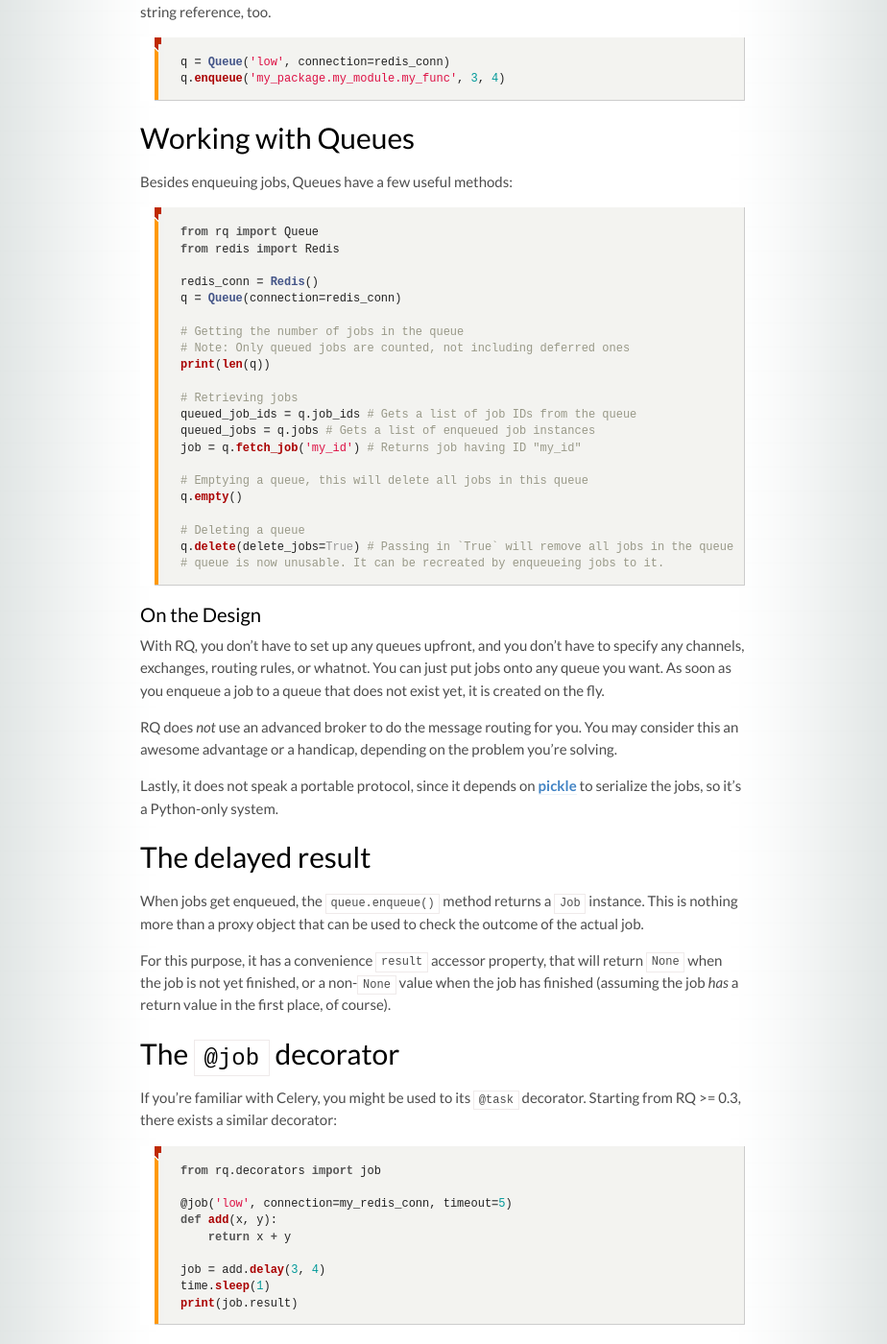
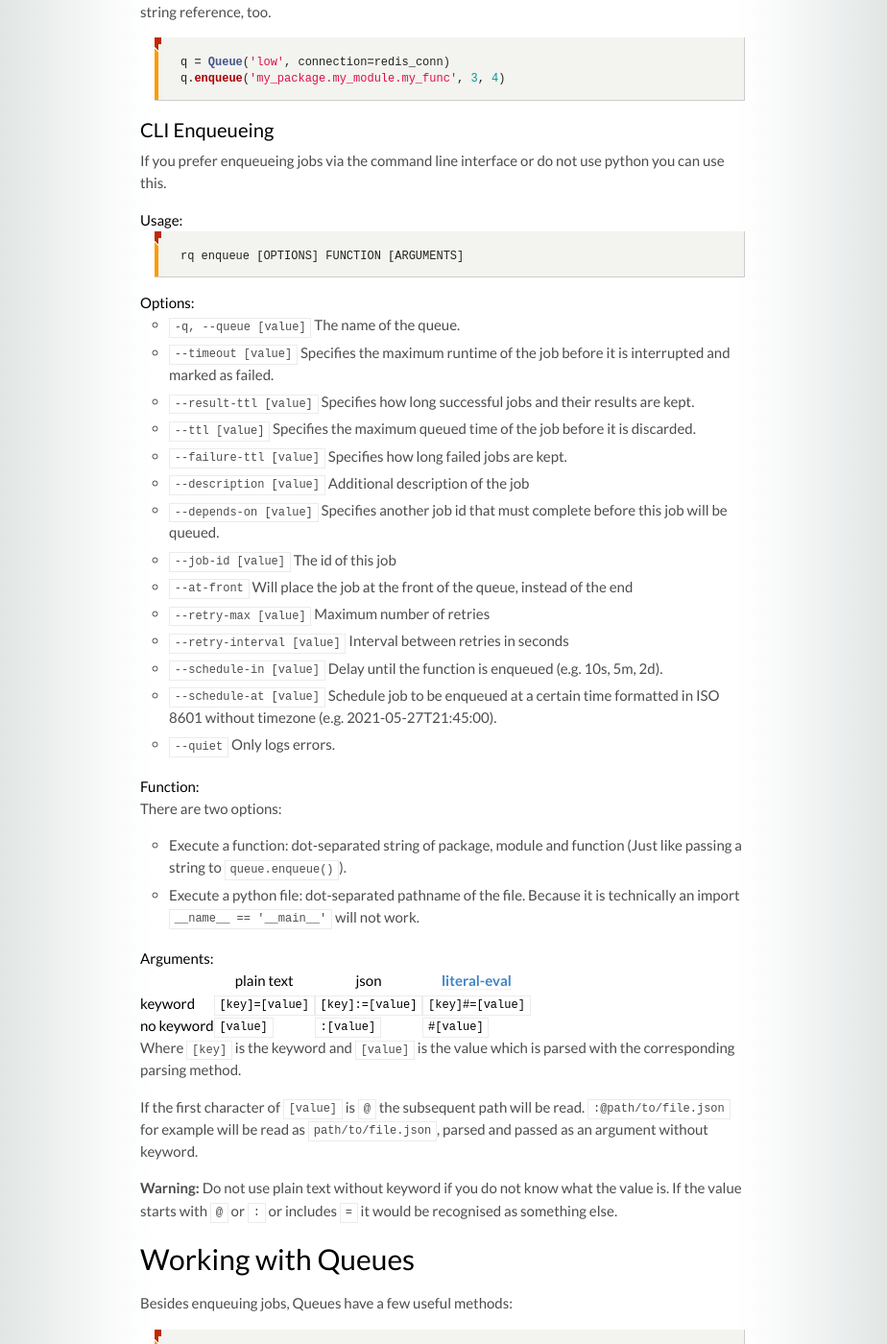
Before and after one commit to rq/rq, a Jekyll site: the page built from docs/docs/index.md, in a window 1280 px wide and 1400 px high, scrolled down 2088 px. Shown: the whole window at 96% size, without its empty margins (179-1103 px from the left). Built offline with Jekyll 4.4.1, drawn with Linux system fonts in a browser that asks for light colours; some web fonts are replaced; comment, search, counter and statistics services are not loaded.

Commit message:
add docs

````diff
--- a/docs/docs/index.md
+++ b/docs/docs/index.md
@@ -101,6 +101,64 @@ you can pass the function as a string reference, too.
 q = Queue('low', connection=redis_conn)
 q.enqueue('my_package.my_module.my_func', 3, 4)
 ```
+
+
+### CLI Enqueueing
+
+If you prefer enqueueing jobs via the command line interface or do not use python
+you can use this.
+
+
+#### Usage:
+```bash
+rq enqueue [OPTIONS] FUNCTION [ARGUMENTS]
+```
+
+#### Options:
+* `-q, --queue [value]`      The name of the queue.
+* `--timeout [value]`        Specifies the maximum runtime of the job before it is
+                               interrupted and marked as failed.
+* `--result-ttl [value]`     Specifies how long successful jobs and their results
+                               are kept.
+* `--ttl [value]`            Specifies the maximum queued time of the job before
+                               it is discarded.
+* `--failure-ttl [value]`    Specifies how long failed jobs are kept.
+* `--description [value]`    Additional description of the job
+* `--depends-on [value]`     Specifies another job id that must complete before this
+                               job will be queued.
+* `--job-id [value]`         The id of this job
+* `--at-front`               Will place the job at the front of the queue, instead
+                               of the end
+* `--retry-max [value]`      Maximum number of retries
+* `--retry-interval [value]` Interval between retries in seconds
+* `--schedule-in [value]`    Delay until the function is enqueued (e.g. 10s, 5m, 2d).
+* `--schedule-at [value]`    Schedule job to be enqueued at a certain time formatted
+                               in ISO 8601 without timezone (e.g. 2021-05-27T21:45:00).
+* `--quiet`                  Only logs errors.
+
+#### Function:
+There are two options:
+* Execute a function: dot-separated string of package, module and function (Just like
+    passing a string to `queue.enqueue()`).
+* Execute a python file: dot-separated pathname of the file. Because it is technically
+    an import `__name__ == '__main__'` will not work.
+
+#### Arguments:
+
+| | plain text | json | [literal-eval](https://docs.python.org/3/library/ast.html#ast.literal_eval) |
+|-|-|-|-|
+| keyword | `[key]=[value]` | `[key]:=[value]` | `[key]#=[value]` |
+| no keyword | `[value]` | `:[value]` | `#[value]` |
+
+Where `[key]` is the keyword and `[value]` is the value which is parsed with the corresponding
+parsing method.
+
+If the first character of `[value]` is `@` the subsequent path will be read.
+`:@path/to/file.json` for example will be read as `path/to/file.json`, parsed and passed as an
+argument without keyword.
+
+**Warning:** Do not use plain text without keyword if you do not know what the value is.
+If the value starts with `@` or `:` or includes `=` it would be recognised as something else.
 
 
 ## Working with Queues
````
Also changed, not shown: 1 other file.
